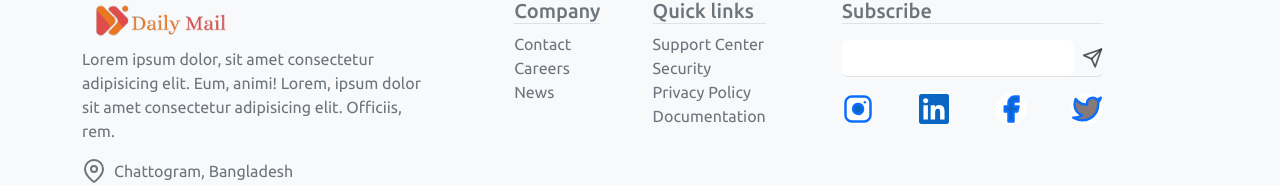
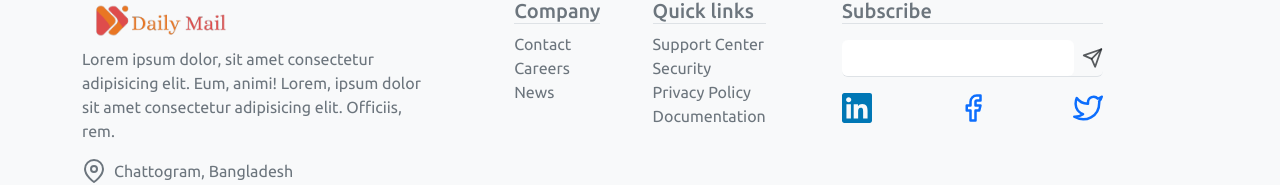
Before and after one commit to rahat2020/dailymail-public, a Next.js app: page / in a window 1280 px wide. Shown: the part 1991-2176 px from the top of the page. Built offline with nearby package versions, Linux system fonts and the light colour scheme; no server answers.

Commit message:
footer social icons design updated

```diff
--- a/src/components/Footer/Footer.jsx
+++ b/src/components/Footer/Footer.jsx
@@ -63,7 +63,7 @@ const Footer = () => {
                 <div className="w-100">
                   <div className="d-flex justify-content-between align-items-center mt-3">
                     {socialLinks?.map((link, index) => (
-                      <div className="TH_socialIcon_container" key={index}>
+                      <div className="" key={index}>
                         <Link href={link.url} target="_blank" className='text-decoration-none'>
                           <link.IconComponent className='TH_socialIcon' />
                         </Link>
--- a/src/components/UI/Data/footerData.js
+++ b/src/components/UI/Data/footerData.js
@@ -1,6 +1,6 @@
 'use client'
 
-import { FacebookIcon, InstagramIcon, LinkedinIcon, TwitterIcon } from '../customSvg';
+import { FacebookIcon, LinkedinIcon, TwitterIcon } from '../customSvg';
 
 export const companyLinks = [
     { title: 'Contact', path: '/Contact' },
@@ -16,7 +16,6 @@ export const quickLinks = [
   ];
 
 export const socialLinks = [
-  { platform: 'Instagram', url: 'https://www.instagram.com/kazirahat1020', IconComponent: InstagramIcon },
   { platform: 'LinkedIn', url: 'https://www.linkedin.com/in/kazi-rahat2020/', IconComponent: LinkedinIcon },
   { platform: 'Facebook', url: 'https://www.facebook.com/rahatwebdev', IconComponent: FacebookIcon },
   { platform: 'Twitter', url: 'https://twitter.com/KaziRahat2020', IconComponent: TwitterIcon },
--- a/src/components/UI/customSvg/Facebook.js
+++ b/src/components/UI/customSvg/Facebook.js
@@ -12,7 +12,7 @@ const FacebookIcon = ({ width = '30px', height = '30px' }) => (
         stroke-linecap="round"
         stroke-linejoin="round"
         class="feather feather-facebook">
-        <path d="M18 2h-3a5 5 0 0 0-5 5v3H7v4h3v8h4v-8h3l1-4h-4V7a1 1 0 0 1 1-1h3z" fill="#0A66C2"></path>
+        <path d="M18 2h-3a5 5 0 0 0-5 5v3H7v4h3v8h4v-8h3l1-4h-4V7a1 1 0 0 1 1-1h3z" fill="#ffff"></path>
     </svg>
 )
 
--- a/src/components/UI/customSvg/Instagram.js
+++ b/src/components/UI/customSvg/Instagram.js
@@ -5,13 +5,13 @@ const InstagramIcon = ({ width = '30px', height = '30px' }) => (
         width={width}
         height={height}
         viewBox="0 0 24 24"
-        fill="none"
+        fill="#F26D12"
         stroke="currentColor"
         stroke-width="2"
         stroke-linecap="round"
         stroke-linejoin="round"
         class="feather feather-instagram">
-        <rect x="2" y="2" width="20" height="20" rx="5" ry="5"></rect><path d="M16 11.37A4 4 0 1 1 12.63 8 4 4 0 0 1 16 11.37z" fill="#0A66C2"></path><line x1="17.5" y1="6.5" x2="17.51" y2="6.5" ></line></svg>
+        <rect x="2" y="2" width="20" height="20" rx="5" ry="5"></rect><path d="M16 11.37A4 4 0 1 1 12.63 8 4 4 0 0 1 16 11.37z" fill="#F26D12"></path><line x1="17.5" y1="6.5" x2="17.51" y2="6.5" ></line></svg>
 )
 
 export default InstagramIcon
--- a/src/components/UI/customSvg/Linkedin.js
+++ b/src/components/UI/customSvg/Linkedin.js
@@ -10,7 +10,7 @@ const LinkedinIcon = ({ width = '30px', height = '30px' }) => (
   >
     <path
       d="M34.0832 34.0833H28.1566V24.8C28.1566 22.5866 28.1166 19.7366 25.0732 19.7366C21.9866 19.7366 21.5133 22.15 21.5133 24.6366V34.0833H15.5866V14.9933H21.2766V17.6033H21.3566C22.5166 15.6233 24.6766 14.4367 26.9699 14.52C32.9765 14.52 34.0865 18.47 34.0865 23.6133L34.0832 34.0799V34.0833ZM8.89997 12.3833C7.98955 12.379 7.11762 12.0156 6.47354 11.3721C5.82946 10.7287 5.46524 9.8571 5.45998 8.94668C5.45998 7.06002 7.01331 5.5067 8.89997 5.5067C10.7866 5.5067 12.3366 7.06002 12.34 8.94668C12.34 10.8333 10.7866 12.3833 8.89997 12.3833ZM11.8633 34.0833H5.92998V14.9933H11.8633V34.0833ZM37.0332 4.95439e-05H2.94999C2.17716 -0.0044392 1.43379 0.296247 0.881407 0.836767C0.329029 1.37729 0.0122822 2.11396 0 2.88671V37.1133C0.0122822 37.886 0.329029 38.6227 0.881407 39.1632C1.43379 39.7037 2.17716 40.0044 2.94999 39.9999H37.0365C37.8111 40.0062 38.5569 39.7065 39.1118 39.166C39.6667 38.6254 39.9858 37.8878 39.9999 37.1133V2.88337C39.9858 2.10947 39.6665 1.37247 39.1114 0.833009C38.5563 0.293544 37.8105 -0.00466083 37.0365 0.00338262L37.0332 4.95439e-05Z"
-      fill="#0A66C2"
+      fill="#0077B5"
     />
   </svg>
 );
--- a/src/components/UI/customSvg/Twitter.js
+++ b/src/components/UI/customSvg/Twitter.js
@@ -7,7 +7,7 @@ const TwitterIcon = ({ width = '30px', height = '30px' }) => (
     width={width}
     height={height}
     viewBox="0 0 24 24"
-    fill="#887979"
+    fill="none"
     stroke="currentColor"
     stroke-width="2"
     stroke-linecap="round"
```
